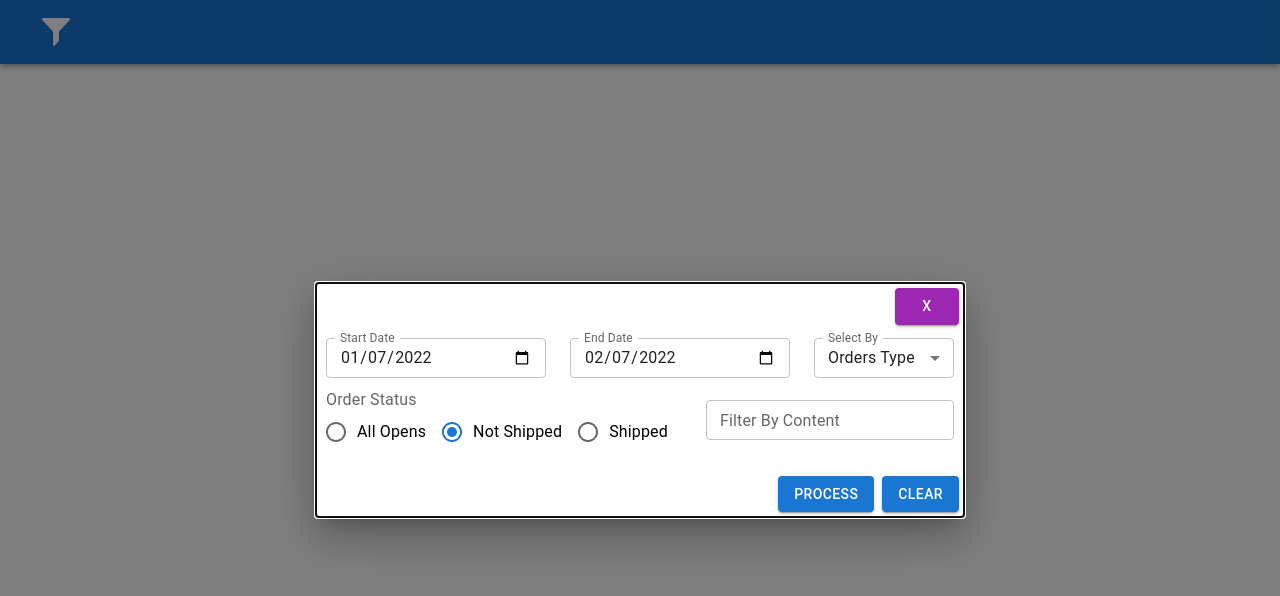
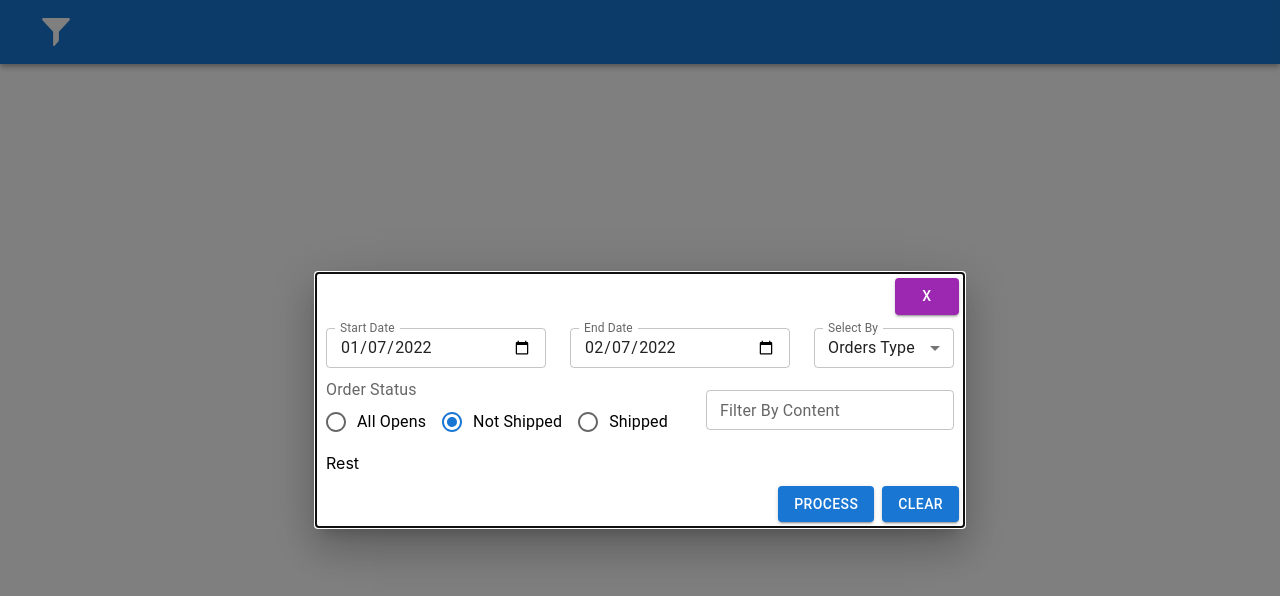
Before and after one commit to And-Naz/rental-availability-calendar, a React (Create React App) app: page / in a window 1280 px wide. Shown: the top 596 px of the page. Built offline with nearby package versions, Linux system fonts and the light colour scheme.

Commit message:
installed react-pagination and also handled correct status result from useRequestApi

```diff
--- a/src/api/apiInterface/static/index.js
+++ b/src/api/apiInterface/static/index.js
@@ -14,6 +14,7 @@ const staticObject = {
 		let data = null;
 		switch (keys.selectBy) {
 			case OrdersType.value:
+				await new Promise(res => setTimeout(res, 3500))
 				data = await this.orders.filter(ord => {
 					return (
 						(AllOpens.value === keys.orderStatus || ord.Status === keys.orderStatus) &&
@@ -44,10 +45,10 @@ const staticObject = {
 			case OrdersType.value:
 				return await this.orders.filter(ord => {
 					const flag = (AllOpens.value === keys.orderStatus || ord.Status === keys.orderStatus)
-									&& ord.Lines.some(l => {
-										const _flag = l.StartDateTime <= keys.endDate || l.EndDateTime >= keys.startDate
-										return _flag
-									})
+						&& ord.Lines.some(l => {
+							const _flag = l.StartDateTime <= keys.endDate || l.EndDateTime >= keys.startDate
+							return _flag
+						})
 					return flag;
 				}).length
 			case ItemsType.value:
@@ -56,7 +57,7 @@ const staticObject = {
 				return 0;
 		}
 	},
-	_getKeys: function(keySource) {
+	_getKeys: function (keySource) {
 		let key
 		let value;
 		return keySource.split("|").reduce((acc, str) => {
--- a/src/components/ByOrdersList.jsx
+++ b/src/components/ByOrdersList.jsx
@@ -1,15 +1,12 @@
 import useRequestApi from '../hooks/useRequestApi';
-import { useEffect, useState } from 'react';
+import { useState } from 'react';
 function ByOrdersList(props) {
-	const steps = 100;
-	const [chuncks, setChuncks] = useState([0, 99])
-	const { records, load, getStatus, getErrorStack, getCount } = useRequestApi(chuncks)
-	useEffect(() => (console.log(getCount()), console.log(records)), [records])
+	const steps = 50;
+	const [chuncks, setChuncks] = useState([0, 49])
+	const { records, status, errorStack, count, load } = useRequestApi(chuncks)
 	return (
 		<div>
-			{
-				// records.map(d => <p key={d[recordsKeysName[0]]}>{d[recordsKeysName[0]]}</p>)
-			}
+			{status}
 		</div>
 	)
 }
--- a/src/hooks/useRequestApi.js
+++ b/src/hooks/useRequestApi.js
@@ -11,19 +11,19 @@ function useRequestApi(defaultChuncks = [0, 99]) {
 	const filter = useSelector(getFilter)
 	const [initApi] = useState(new Request(apiInterFace, filter))
 	const api = useMemo(() => initApi.Update(filter), [filter])
+	const [status, setStatus] = useState(api.Status)
 	const [chuncks, setChunck] = useState(defaultChuncks)
-	const getStatus = () => api.Status
 	const getErrorStack = () => api.ErrorsStack
 	const getCount = () => api.Count
 	const load = useCallback((_chuncks) => setChunck(_chuncks), [])
 	useEffect(() => { dispatch(actionSetRecords(api.Load(...chuncks))) }, [chuncks, filter])
+	useEffect(() => { setStatus(api.Status) }, [api.Status, chuncks, filter])
 	return {
 		records,
+		status,
 		load,
-		getStatus,
 		getErrorStack,
 		getCount
 	}
 }
-
 export default useRequestApi
```
Also changed, not shown: package.json (line endings or trailing spaces).
